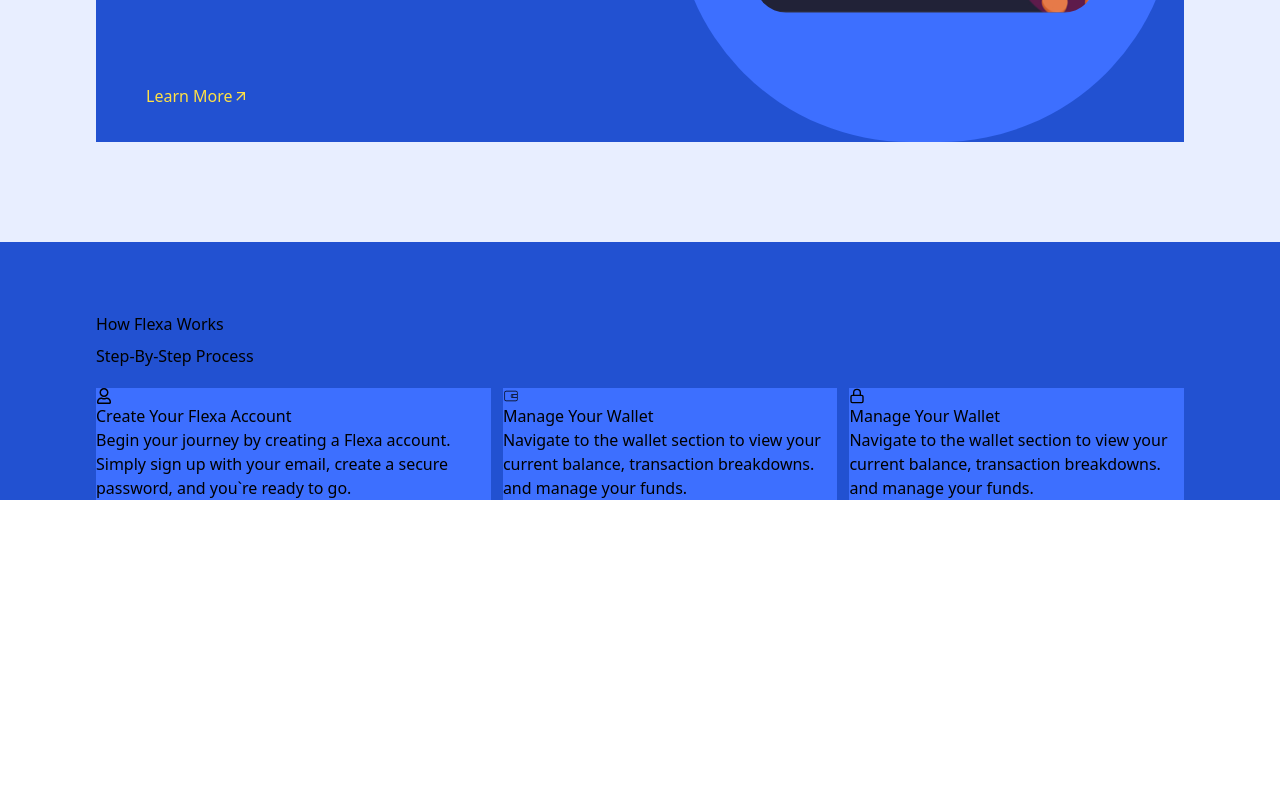
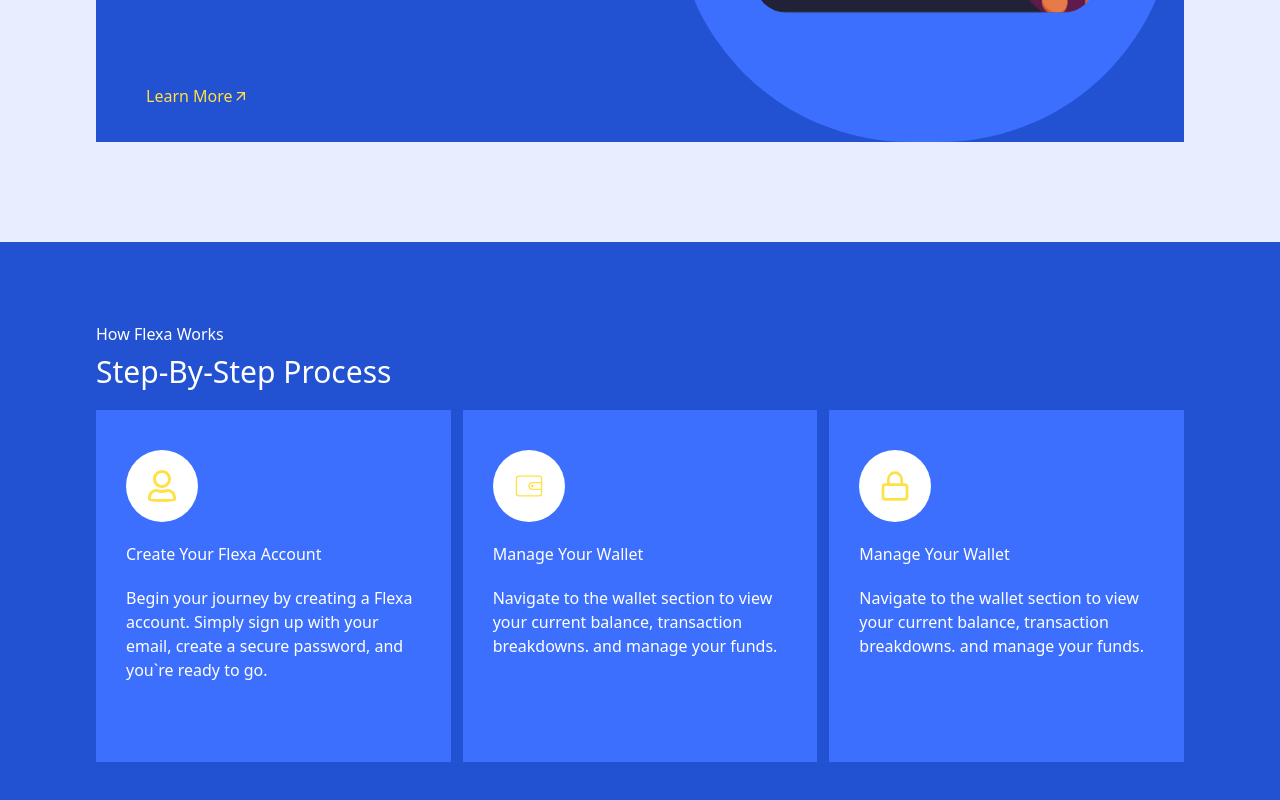
Before and after one commit to GbollySckoky/Flexa-, a React (Vite) app: page / in a window 1280 px wide. Shown: the part 2474-3274 px from the top of the page. Before the commit the page ends 2974 px from the top, so only its background shows below. Built offline with nearby package versions, Linux system fonts and the light colour scheme.

Commit message:
Flexa_Project

```diff
--- /dev/null
+++ b/src/components/Home/Users.jsx
@@ -0,0 +1,11 @@
+
+
+const Users = () => {
+  return (
+    <div>
+
+    </div>
+  )
+}
+
+export default Users
--- a/src/components/Home/Work.jsx
+++ b/src/components/Home/Work.jsx
@@ -5,31 +5,40 @@
 const Work = () => {
   return (
     <section className="bg-Blue mt-[60px] ">
-        <div id="container" className="pt-[70px]">
-        <div>
+      <div id="container" className="py-[80px] ">
+        <div className="text-white">
           <p className="pb-2">How Flexa Works</p>
-        <p className="pb-5">Step-By-Step Process</p>
+          <p className="pb-5 text-3xl font-medium">Step-By-Step Process</p>
         </div>
-      <section className="flex gap-3">
-        <div className="bg-lightBlue">
-          <FaRegUser />
-          <h2>Create Your Flexa Account </h2>
+        <section className="grid grid-cols-3 gap-3">
+
+          {/* CREATE YOUR FLEXA ACCOUNT */}
+
+          <div className="bg-lightBlue text-white px-[30px] pt-[40px] pb-[80px]">
+            <FaRegUser className="py-5 text-7xl bg-white text-yellows rounded-full" />
+            <h1 className="py-[20px]">Create Your Flexa Account </h1>
             <p>
-            Begin your journey by creating a Flexa account. Simply sign up with
-            your email, create a secure password, and you`re ready to go.
+              Begin your journey by creating a Flexa account. Simply sign up
+              with your email, create a secure password, and you`re ready to go.
             </p>
           </div>
-        <div className="bg-lightBlue">
-          <CiWallet />
-          <h2>Manage Your Wallet </h2>
+
+          {/* MANAGE YOUR WALLET */}
+
+          <div className="bg-lightBlue text-white px-[30px] pt-[40px] pb-[80px]">
+            <CiWallet className="py-5 text-7xl  bg-white text-yellows rounded-full" />
+            <h1 className="py-[20px]">Manage Your Wallet </h1>
             <p>
               Navigate to the wallet section to view your current balance,
               transaction breakdowns. and manage your funds.
             </p>
           </div>
-        <div className="bg-lightBlue">
-          <FiLock />
-          <h2>Manage Your Wallet </h2>
+
+          {/* SECURE YOUR ACCOUNT */}
+
+          <div className="bg-lightBlue text-white px-[30px] pt-[40px] pb-[80px]">
+            <FiLock className="py-5 text-7xl bg-white text-yellows rounded-full" />
+            <h1 className="py-[20px]">Manage Your Wallet </h1>
             <p>
               Navigate to the wallet section to view your current balance,
               transaction breakdowns. and manage your funds.
```
Lines whose indentation alone changed are shown as unchanged.
